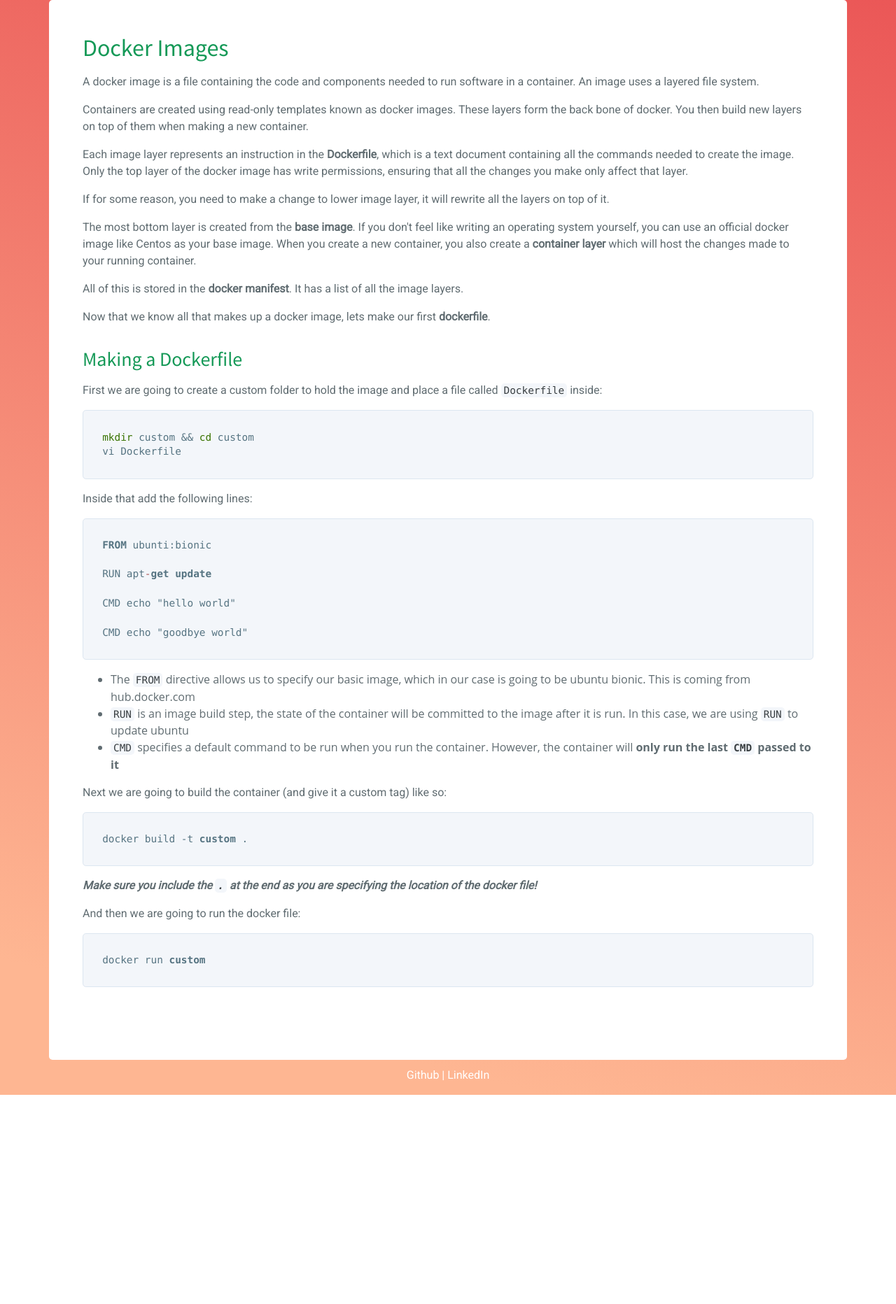
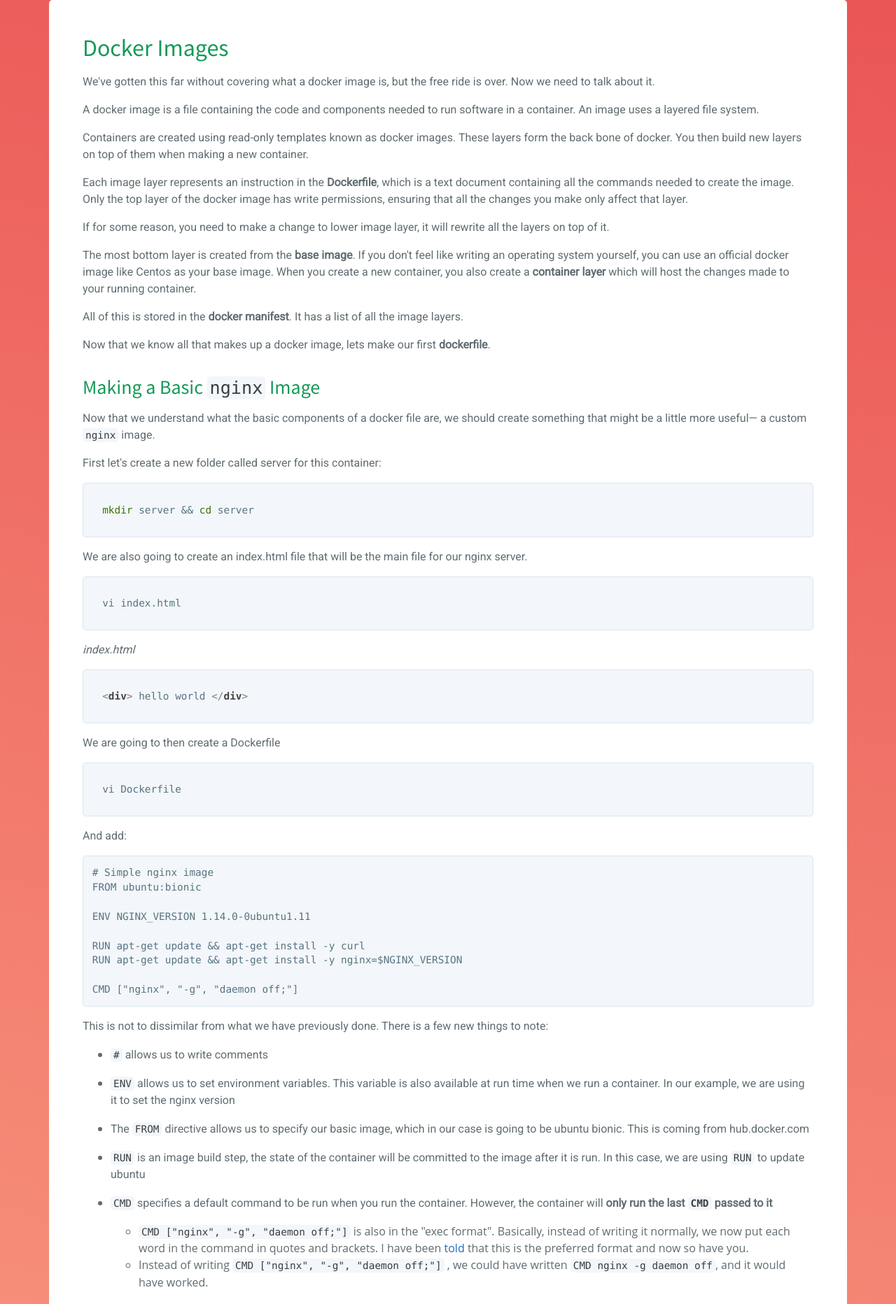
Before and after one commit to corydonbaylor/website, a Flask app: template app/templates/pages/tutorials/docker/write_docker.html in a window 1280 px wide. Shown: the part 56-1920 px from the top of the page at 70% size. Before the commit the page ends 1621 px from the top, so only its background shows below. Run offline with Flask 3, Linux system fonts and the light colour scheme; the template is opened without the code that fills it, so the values that code supplies are empty; some libraries are stand-ins or nearby versions.

Commit message:
better write docker

```diff
--- a/app/templates/pages/tutorials/docker/write_docker.html
+++ b/app/templates/pages/tutorials/docker/write_docker.html
@@ -2,6 +2,7 @@
 
 {% block content %}
 <h1>Docker Images</h1>
+<p>We&#39;ve gotten this far without covering what a docker image is, but the free ride is over. Now we need to talk about it.</p>
 <p>A docker image is a file containing the code and components needed to run software in a container. An image uses a layered file system. </p>
 <p>Containers are created using read-only templates known as docker images. These layers form the back bone of docker. You then build new layers on top of them when making a new container. </p>
 <p>Each image layer represents an instruction in the <strong>Dockerfile</strong>, which is a text document containing all the commands needed to create the image. Only the top layer of the docker image has write permissions, ensuring that all the changes you make only affect that layer.</p>
@@ -9,33 +10,113 @@
 <p>The most bottom layer is created from the <strong>base image</strong>. If you don&#39;t feel like writing an operating system yourself, you can use an official docker image like Centos as your base image. When you create a new container, you also create a <strong>container layer</strong> which will host the changes made to your running container.</p>
 <p>All of this is stored in the <strong>docker manifest</strong>. It has a list of all the image layers.</p>
 <p>Now that we know all that makes up a docker image, lets make our first <strong>dockerfile</strong>.</p>
-<h2>Making a Dockerfile</h2>
-<p>First we are going to create a custom folder to hold the image and place a file called <code>Dockerfile</code> inside:</p>
-<pre><code>mkdir custom &amp;&amp; cd custom
-vi Dockerfile
+<h2>Making a Basic <code>nginx</code> Image</h2>
+<p>Now that we understand what the basic components of a docker file are, we should create something that might be a little more useful&mdash; a custom <code>nginx</code> image.</p>
+<p>First let&#39;s create a new folder called server for this container:</p>
+<pre><code>mkdir server &amp;&amp; cd server
 </code></pre>
-<p>Inside that add the following lines:</p>
-<pre><code>FROM ubunti:bionic
+<p>We are also going to create an index.html file that will be the main file for our nginx server.</p>
+<pre><code>vi index.html
+</code></pre>
+<p><em>index.html</em></p>
+<pre><code class='language-html' lang='html'>&lt;div&gt; hello world &lt;/div&gt;
+</code></pre>
+<p>We are going to then create a Dockerfile</p>
+<pre><code>vi Dockerfile
+</code></pre>
+<p>And add:</p>
+<pre><code class='language-dockerfile' lang='dockerfile'># Simple nginx image
+FROM ubuntu:bionic
 
-RUN apt-get update
+ENV NGINX_VERSION 1.14.0-0ubuntu1.11
 
-CMD echo &quot;hello world&quot;
+RUN apt-get update &amp;&amp; apt-get install -y curl
+RUN apt-get update &amp;&amp; apt-get install -y nginx=$NGINX_VERSION
 
-CMD echo &quot;goodbye world&quot;
+CMD [&quot;nginx&quot;, &quot;-g&quot;, &quot;daemon off;&quot;]
 </code></pre>
+<p>This is not to dissimilar from what we have previously done. There is a few new things to note:</p>
 <ul>
-<li>The <code>FROM</code> directive allows us to specify our basic image, which in our case is going to be ubuntu bionic. This is coming from hub.docker.com </li>
-<li><code>RUN</code> is an image build step, the state of the container will be committed to the image after it is run. In this case, we are using <code>RUN</code> to update ubuntu</li>
-<li><code>CMD</code> specifies a default command to be run when you run the container. However, the container will <strong>only run the last <code>CMD</code> passed to it</strong></li>
+<li><p><code>#</code> allows us to write comments</p>
+</li>
+<li><p><code>ENV</code> allows us to set environment variables. This variable is also available at run time when we run a container. In our example, we are using it to set the nginx version</p>
+</li>
+<li><p>The <code>FROM</code> directive allows us to specify our basic image, which in our case is going to be ubuntu bionic. This is coming from hub.docker.com </p>
+</li>
+<li><p><code>RUN</code> is an image build step, the state of the container will be committed to the image after it is run. In this case, we are using <code>RUN</code> to update ubuntu</p>
+</li>
+<li><p><code>CMD</code> specifies a default command to be run when you run the container. However, the container will <strong>only run the last <code>CMD</code> passed to it</strong></p>
+<ul>
+<li><code>CMD [&quot;nginx&quot;, &quot;-g&quot;, &quot;daemon off;&quot;]</code> is also in the &quot;exec format&quot;. Basically, instead of writing it normally, we now put each word in the command in quotes and brackets. I have been <a href='https://emmer.dev/blog/docker-shell-vs.-exec-form/'>told</a> that this is the preferred format and now so have you.</li>
+<li>Instead of writing <code>CMD [&quot;nginx&quot;, &quot;-g&quot;, &quot;daemon off;&quot;]</code> , we could have written <code>CMD nginx -g daemon off</code>, and it would have worked.</li>
 
 </ul>
-<p>Next we are going to build the container (and give it a custom tag) like so:</p>
-<pre><code>docker build -t custom .
+</li>
+
+</ul>
+<h3>Running and Building the Images</h3>
+<p>Once again we now have to run and build the images. First we build (don&#39;t forget to specify the directory with <code>.</code>):</p>
+<pre><code>docker build -t server .
 </code></pre>
-<p><em><strong>Make sure you include the <code>.</code> at the end as you are specifying the location of the docker file!</strong></em></p>
-<p>And then we are going to run the docker file:</p>
-<pre><code>docker run custom
+<p>Then we run:</p>
+<pre><code>docker run --name server -d -p 80:80 server
 </code></pre>
-<p>&nbsp;</p>
+<p>A couple things to note:</p>
+<ul>
+<li><code>--name server</code> names the container so you can manage it with <code>docker container stop</code></li>
+<li><code>server</code> at the end refers to the name of the image, which you specified in the build step. </li>
+
+</ul>
+<p>At this point, if you look at the droplet&#39;s IP address, you should see the nginx welcome screen. </p>
+<p>If you are following along from the previous lesson, don&#39;t forget to stop the old nginx image running on port 80 with <code>docker container stop docker-nginx</code>!</p>
+<h2>Making an Advanced <code>nginx</code> Image</h2>
+<p>You may remember that we wrote an <code>index.html</code> but have not used it yet. Well, patience. It soon will be time. We are now going to add in some more advanced commands for docker.</p>
+<p>Let&#39;s open back up our Dockerfile:</p>
+<pre><code>vi Dockerfile
+</code></pre>
+<p>And add the following:</p>
+<pre><code class='language-dockerfile' lang='dockerfile'># Simple nginx image
+FROM ubuntu:bionic
+
+ENV NGINX_VERSION 1.14.0-0ubuntu1.11
+
+RUN apt-get update &amp;&amp; apt-get install -y curl
+RUN apt-get update &amp;&amp; apt-get install -y nginx=$NGINX_VERSION
+
+WORKDIR /var/www/html
+ADD index.html ./
+
+EXPOSE 80
+
+CMD [&quot;nginx&quot;, &quot;-g&quot;, &quot;daemon off;&quot;]
+
+HEALTHCHECK CMD curl localhost:80
+</code></pre>
+<p>Here is what we added:</p>
+<ul>
+<li><p><code>EXPOSE</code> documents what port our image should be running on but remember, <code>docker run -p</code> actually specifies the port</p>
+</li>
+<li><p><code>WORKDIR</code> changes the working directory within the image for any commands that run after it. The final <code>WORKDIR</code> will set the directory for the <code>CMD</code> command</p>
+</li>
+<li><p><code>ADD</code> allows us to add files from the same directory that the Dockerfile is in and put them into the container. </p>
+<ul>
+<li>The syntax of <code>ADD</code> is as following: <code>ADD source destination</code> where source is the location outside of the container and destination is the location inside the container</li>
+<li>You can also use <code>COPY</code> to do the same thing, but <code>ADD</code> gives us the additional functionality of being able to download files from a url or a .zip file</li>
+
+</ul>
+</li>
+<li><p><code>HEALTHCHECK</code> checks (surprise, surprise) the health of the container. In our example, in nothing is returned from that curl statement, than docker knows that the container is unhealthy. </p>
+</li>
+
+</ul>
+<h3>Run and Build</h3>
+<p>Alright, here we are back again at the build and run steps. Let&#39;s build:</p>
+<pre><code class='language-docker' lang='docker'>docker build -t server .
+</code></pre>
+<p>And then run:</p>
+<pre><code>docker run --name server -d -p 80:80 server
+</code></pre>
+<p>And now navigate to the IP address of your droplet and you will see your &quot;hello world&quot; div in all its glory!</p>
+
 
 {% endblock %}
```
